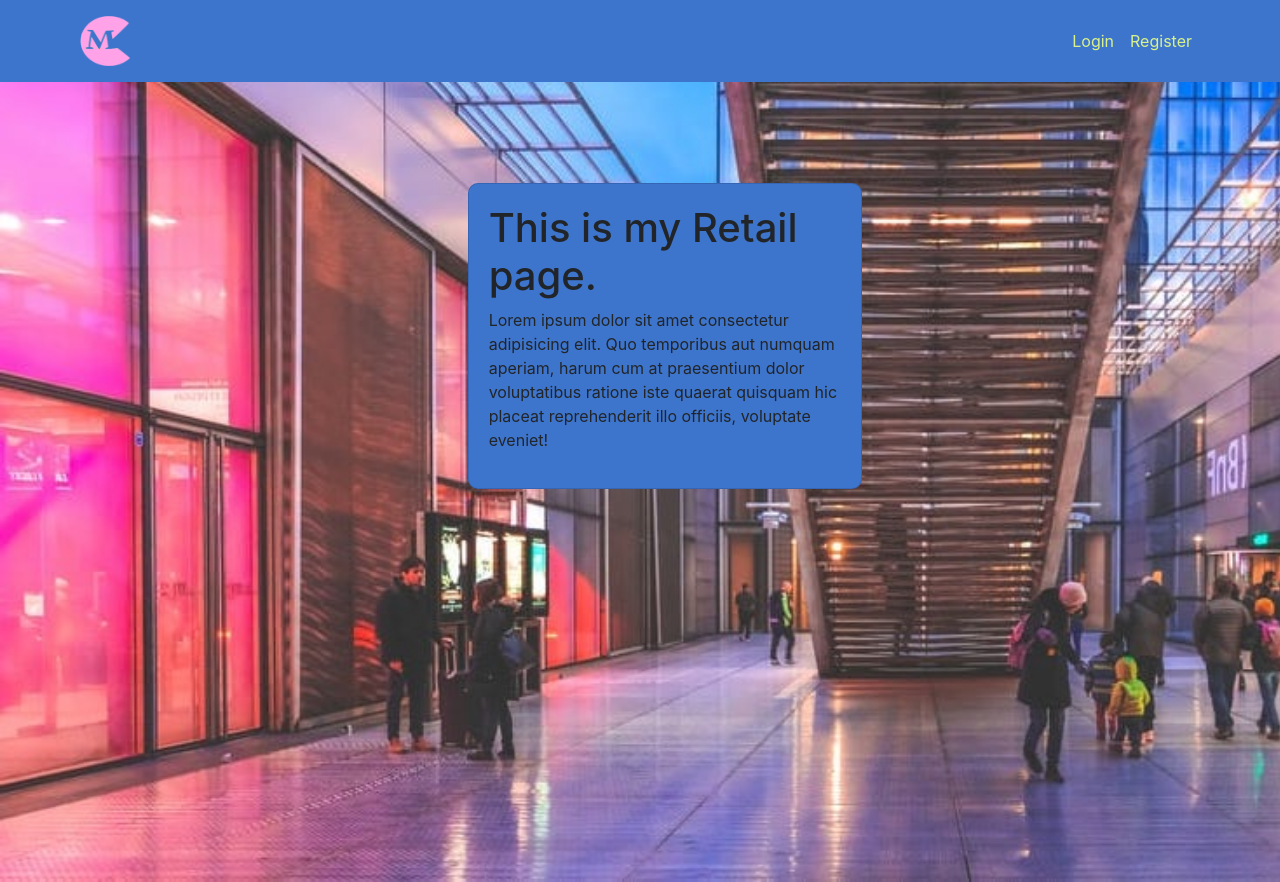
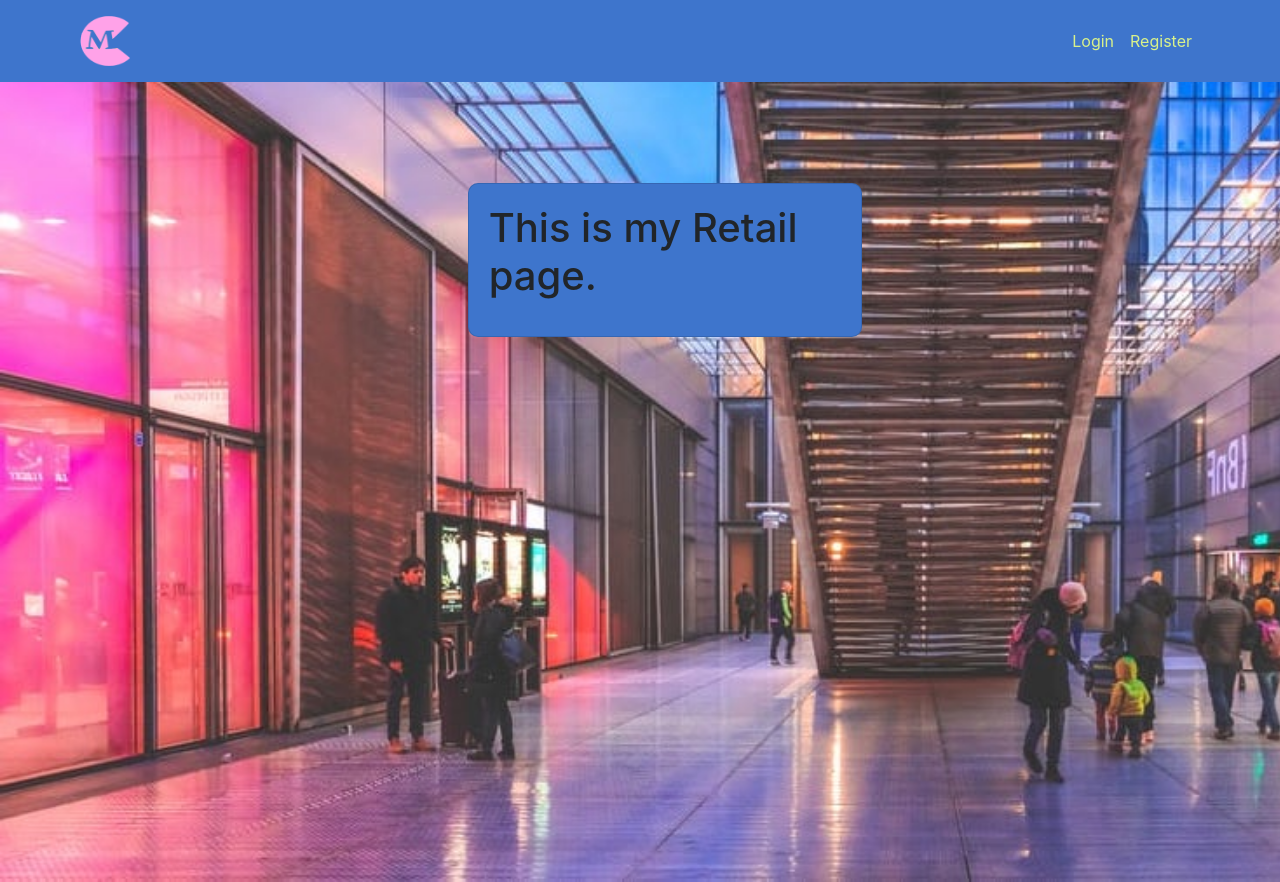
Before and after one commit to MKnoles78/mallstalgia, a React (Create React App) app in the folder client/: page /retailer in a window 1280 px wide. Shown: the top 882 px of the page. Built offline with nearby package versions, Linux system fonts and the light colour scheme.

Commit message:
created dummy api call

```diff
--- a/client/src/containers/Retailer.jsx
+++ b/client/src/containers/Retailer.jsx
@@ -1,18 +1,32 @@
 import React, { Component } from "react";
 import "./Retailer.css";
-// import axios from "axios";
+import axios from "axios";
+// import UserContext from "../utils/UserContext";
 
 class Retailer extends Component {
-  //   state = {};
+    state = {
+        joke: ""
+    };
 
-  // componentDidMount() {
-  //     axios.get("")
-  //     .then(res => {
-  //         console.log(res.data);
-  //     }).catch(err => {
-  //         console.log(err)
-  //     })
-  // }
+    // const isLoggedIn = useContext(UserContext)
+
+  //TODO: call api
+
+  componentDidMount() {
+      if(this.props.isLoggedIn) {
+        axios.get("https://api.chucknorris.io/jokes/random")
+        .then(res => {
+            console.log(res.data.value);
+            this.setState({
+                joke: res.data.value
+            })
+        }).catch(err => {
+            console.log(err)
+        })
+      }else{
+          alert("You are not signed in. ")
+      }
+  }
 
   // componentDidMount() {}
 
@@ -27,10 +41,7 @@ class Retailer extends Component {
                 <div className="card-body">
                   <h1>This is my Retail page.</h1>
                   <p>
-                    Lorem ipsum dolor sit amet consectetur adipisicing elit. Quo
-                    temporibus aut numquam aperiam, harum cum at praesentium
-                    dolor voluptatibus ratione iste quaerat quisquam hic placeat
-                    reprehenderit illo officiis, voluptate eveniet!
+                    {this.state.joke}
                   </p>
                 </div>
               </div>
```
